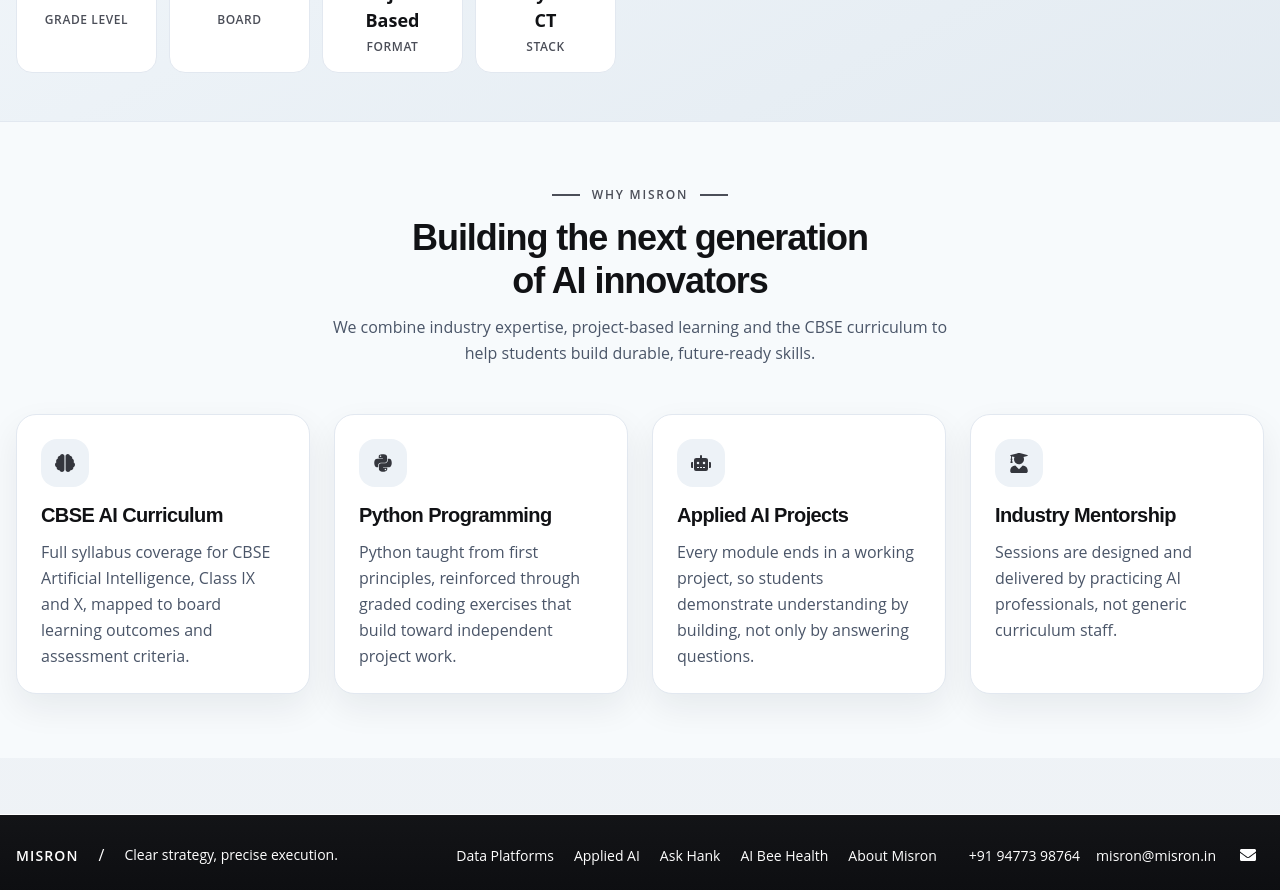
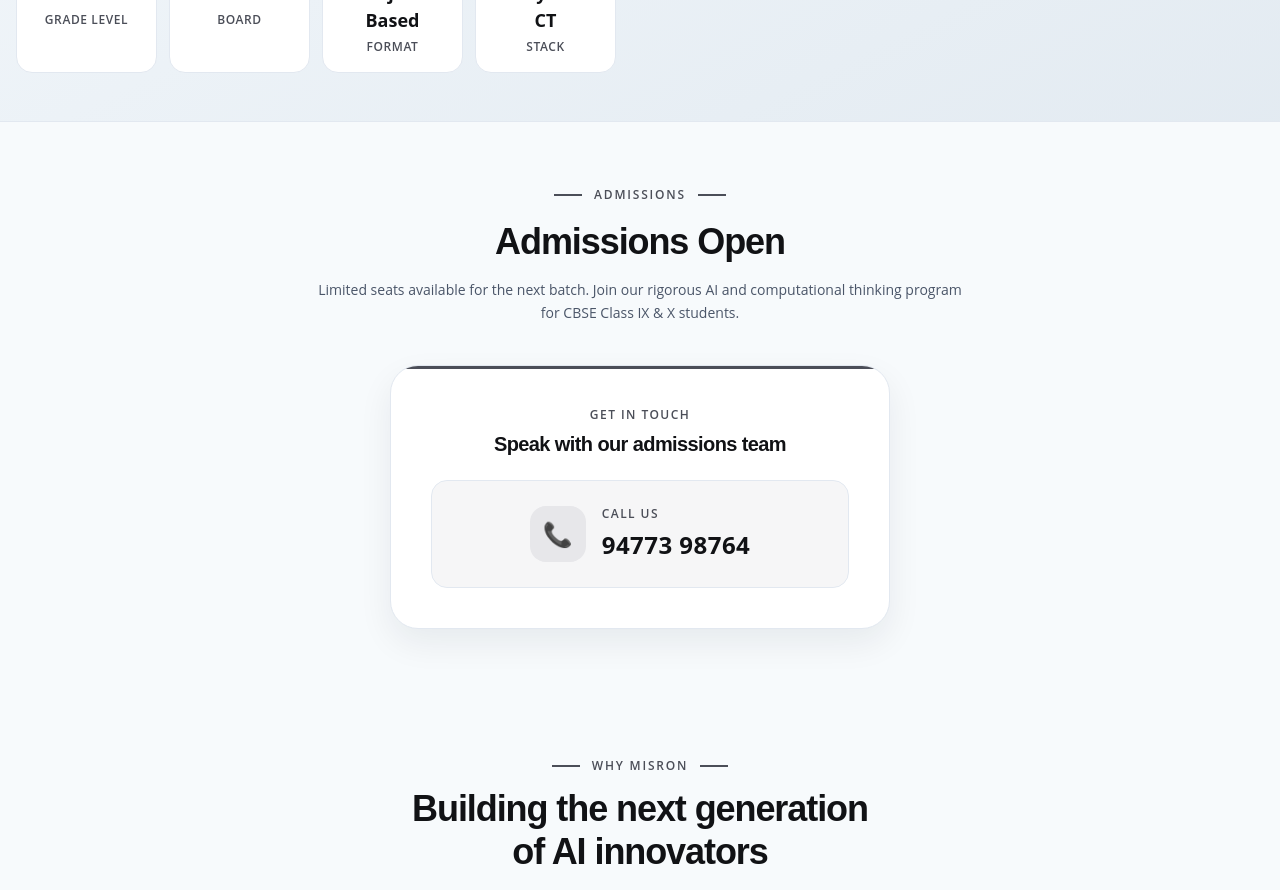
Before and after one commit to ambarishg/misron, a React (Vite) app: page /schoolofai in a window 1280 px wide. Shown: the part 600-1490 px from the top of the page. Built offline with nearby package versions, Linux system fonts and the light colour scheme.

Commit message:
UX changes

```diff
--- a/src/pages/SchoolOfAI.jsx
+++ b/src/pages/SchoolOfAI.jsx
@@ -208,6 +208,138 @@
         </Container>
       </Box>
 
+      {/* ADMISSIONS OPEN */}
+      <Box bg={useColorModeValue("gray.50", "gray.900")} py={{ base: 12, md: 16 }}>
+        <Container maxW="container.xl">
+          <VStack spacing={10}>
+            {/* Section Header */}
+            <VStack spacing={4} w="full">
+              <HStack spacing={3}>
+                <Box w="28px" h="2px" bg={accentBar} />
+                <Text
+                  fontSize="xs"
+                  letterSpacing="0.15em"
+                  fontWeight="600"
+                  color={sectionLabel}
+                  textTransform="uppercase"
+                >
+                  Admissions
+                </Text>
+                <Box w="28px" h="2px" bg={accentBar} />
+              </HStack>
+
+              <Heading
+                textAlign="center"
+                size={{ base: "lg", md: "xl" }}
+                lineHeight="shorter"
+                color={sectionTitle}
+              >
+                Admissions Open
+              </Heading>
+
+              <Text
+                color={textColor}
+                maxW="650px"
+                textAlign="center"
+                lineHeight="tall"
+                fontSize="sm"
+              >
+                Limited seats available for the next batch. Join our rigorous AI and computational thinking program for CBSE Class IX & X students.
+              </Text>
+            </VStack>
+
+            {/* Contact Card - Professional Premium Style */}
+            <Box
+              bg={cardBg}
+              border="1px solid"
+              borderColor={borderColor}
+              rounded="2xl"
+              p={{ base: 8, md: 10 }}
+              textAlign="center"
+              w={{ base: "full", md: "auto" }}
+              minW={{ md: "500px" }}
+              position="relative"
+              overflow="hidden"
+              boxShadow={cardShadow}
+              transition="all 0.3s ease"
+              _hover={{
+                shadow: "xl",
+                borderColor: accent,
+              }}
+            >
+              {/* Accent bar at top */}
+              <Box h="3px" bg={accentBar} position="absolute" top="0" left="0" right="0" />
+
+              <VStack spacing={6}>
+                <VStack spacing={2}>
+                  <Text
+                    fontSize="xs"
+                    letterSpacing="0.12em"
+                    fontWeight="600"
+                    color={accentBar}
+                    textTransform="uppercase"
+                  >
+                    Get in Touch
+                  </Text>
+
+                  <Heading
+                    size="md"
+                    fontWeight="700"
+                    color={sectionTitle}
+                  >
+                    Speak with our admissions team
+                  </Heading>
+                </VStack>
+
+                <Box
+                  bg={useColorModeValue("brand.50", "gray.800")}
+                  rounded="lg"
+                  p={6}
+                  w="full"
+                  border="1px solid"
+                  borderColor={borderColor}
+                >
+                  <HStack spacing={4} justify="center" align="center">
+                    <Box
+                      w="56px"
+                      h="56px"
+                      rounded="lg"
+                      bg={useColorModeValue("brand.100", "brand.900")}
+                      display="flex"
+                      alignItems="center"
+                      justifyContent="center"
+                      fontSize="2xl"
+                      fontWeight="700"
+                    >
+                      📞
+                    </Box>
+                    <VStack spacing={1} align="flex-start">
+                      <Text
+                        fontSize="xs"
+                        letterSpacing="0.12em"
+                        fontWeight="600"
+                        color={sectionLabel}
+                        textTransform="uppercase"
+                      >
+                        Call us
+                      </Text>
+                      <Text
+                        fontSize={{ base: "xl", md: "2xl" }}
+                        fontWeight="700"
+                        color={sectionTitle}
+                        letterSpacing="0.02em"
+                      >
+                        94773 98764
+                      </Text>
+                    </VStack>
+                  </HStack>
+                </Box>
+              </VStack>
+            </Box>
+          </VStack>
+        </Container>
+      </Box>
+
       {/* WHY CHOOSE US */}
       <Container maxW="container.xl" py={{ base: 12, md: 16 }}>
         <VStack spacing={3} mb={12}>
```
